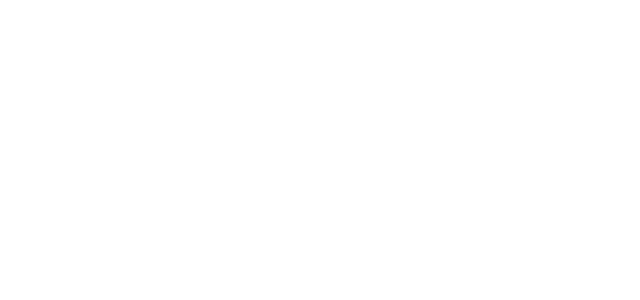
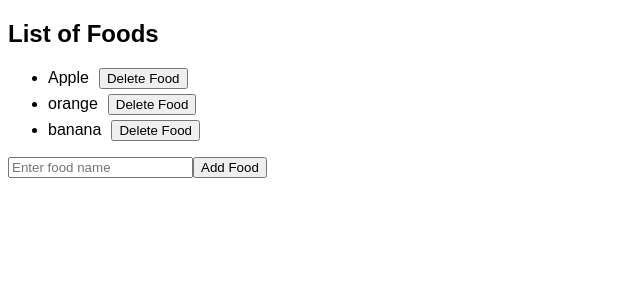
Before and after one commit to Kartikds09/React-Tutorial, a React (Vite) app: page / in a window 1280 px wide. Shown: the top 300 px of the page, without its empty margins (0-640 px from the left). Built offline with nearby package versions, Linux system fonts and the light colour scheme.

Commit message:
practiced update array state-add,delete

```diff
--- /dev/null
+++ b/src/App_updArrState.jsx
@@ -0,0 +1,36 @@
+import React,{useState} from 'react'
+
+function App_updArrState(){
+
+    const[foods,setFoods] = useState(["Apple","orange","banana"])
+
+    function handleAddFood(){
+
+        const newFood = document.getElementById("foodInput").value;
+        document.getElementById("foodInput").value = "";
+        setFoods(f => ([...f,newFood]));
+    }
+
+    function handleDeleteFood(index){
+        setFoods(f => f.filter((_,i)=> i!== index))
+
+    }
+
+    return(
+        <>
+        <div>
+            <h2>List of Foods</h2>
+            <ul>
+                {foods.map((food,index) => <li key={index} style={{marginBottom:"5px"}}>{food}
+                <button onClick={() => handleDeleteFood(index)} style={{marginLeft:"10px"}}>Delete Food</button>
+                </li>)}
+            </ul>
+            <input type="text" id='foodInput' placeholder='Enter food name'/>
+            <button onClick={handleAddFood}>Add Food</button>
+
+        </div>
+        </>
+    )
+}
+
+export default App_updArrState
--- /dev/null
+++ b/src/App_updObjState.jsx
@@ -0,0 +1,36 @@
+import { useState } from "react";
+import React from "react";
+
+function updObjState(){
+
+    const [car,setCar] = useState({year:1979,make:"Dodge", model:"Charger"});
+
+
+    function handleYear(event)
+    {
+        setCar(c => ({...c,year: event.target.value}));
+    }
+
+    function handleMake(event)
+    {
+        setCar(c => ({...c , make: event.target.value}));
+    }
+
+    function handleModel(event)
+    {
+        setCar(c => ({...c,model: event.target.value}));
+    }
+
+    return(
+    <>
+        <div>
+            <p>Your favourite car is : {car.year} {car.make} {car.model}</p>
+            <input type="number" value={car.year} onChange={handleYear}/>
+            <input type="text" value={car.make} onChange={handleMake}/>
+            <input type="text" value={car.model} onChange={handleModel}/>
+        </div>
+    </>
+    )
+}
+
+export default updObjState
--- a/src/main.jsx
+++ b/src/main.jsx
@@ -9,6 +9,10 @@
 import App_onChange from "./App_onChange.jsx";
 import App_ColorPicker from "./App_ColorPicker.jsx";
 
+import App_updObjState from './App_updObjState.jsx'
+
+import App_updArrState from './App_updArrState.jsx'
+
 ReactDOM.createRoot(document.getElementById("root")).render(
   <React.StrictMode>
     {/* <AppProps /> */}
@@ -16,8 +20,15 @@
     {/* <AppMyComponent/>
      */}
     {/* <App_onChange/> */}
-
     {/* <App_ColorPicker/> */}
     {/* <App_counter/> */}
+
+      {/* <App_updObjState/> */}
+      <App_updArrState/>
+
+
+
+
+
   </React.StrictMode>
 );
```
